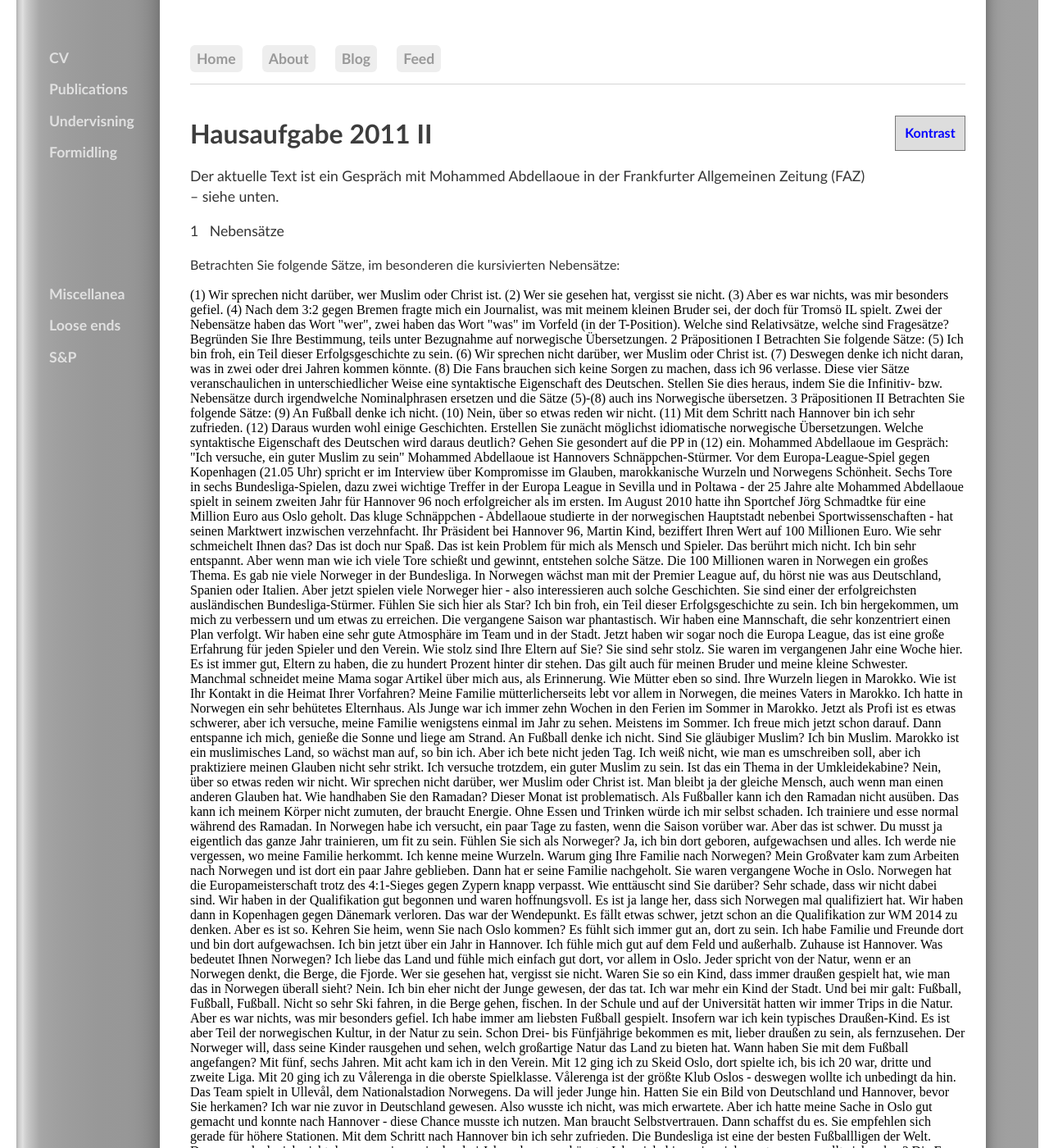
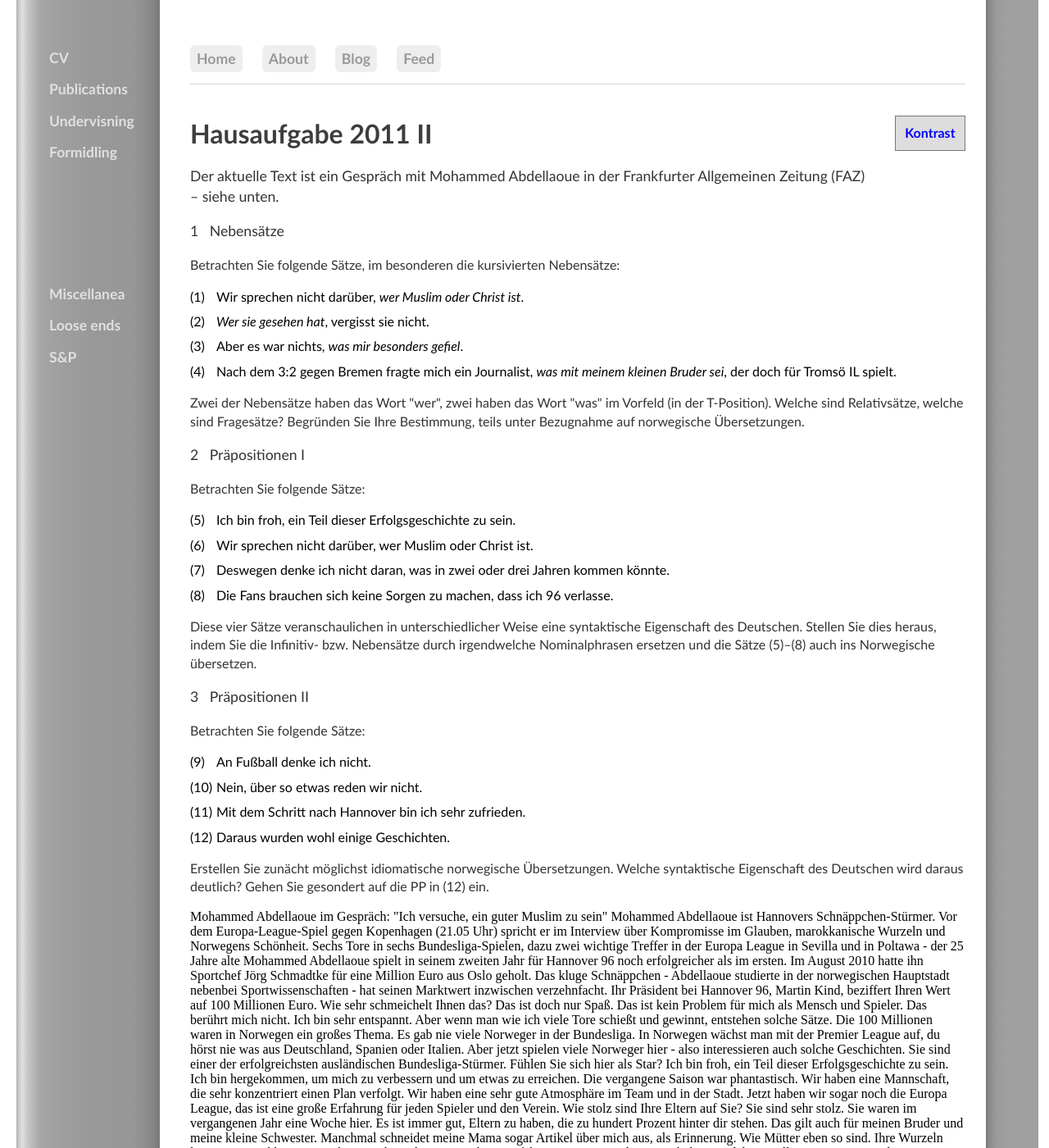
Before and after one commit to kjelljs/kjelljs.github.io, a Jekyll site: the page built from courses/kontrast/2011II.html, in a window 1280 px wide and 1400 px high. Shown: the whole window at 82% size. Built offline with Jekyll 4.4.1, drawn with Linux system fonts in a browser that asks for light colours; some of the changed text lies outside the part shown.

Commit message:
Update 2011II.html

```diff
--- a/courses/kontrast/2011II.html
+++ b/courses/kontrast/2011II.html
@@ -3,30 +3,52 @@ layout: post2
 title: "Hausaufgabe 2011 II"
 ---
 
+<style>
+  ol {
+  margin-left: 0;
+  padding-left: 0;
+}
+ol li {
+  display: block;
+  margin-bottom: .5em;
+  margin-left: 2em;
+}
+ol li::before {
+  display: inline-block;
+  content: "(" counter(item) ") ";
+  counter-increment: item;
+  width: 2em;
+  margin-left: -2em;
+}
+</style>
+
 <div class="ingress"><p>Der aktuelle Text ist ein Gespräch mit Mohammed Abdellaoue in der Frankfurter Allgemeinen Zeitung (FAZ) – siehe unten.</p>
 <p>1 &nbsp; Nebensätze</p></div><p>
 Betrachten Sie folgende Sätze, im besonderen die kursivierten Nebensätze:</p>
-(1)  Wir sprechen nicht darüber, wer Muslim oder Christ ist.
-(2)  Wer sie gesehen hat, vergisst sie nicht.
-(3)  Aber es war nichts, was mir besonders gefiel.
-(4)  Nach dem 3:2 gegen Bremen fragte mich ein Journalist, was mit meinem kleinen Bruder sei, der doch für Tromsö IL spielt.
-Zwei der Nebensätze haben das Wort "wer", zwei haben das Wort "was" im Vorfeld (in der T-Position). Welche sind Relativsätze, welche sind Fragesätze? Begründen Sie Ihre Bestimmung, teils unter Bezugnahme auf norwegische Übersetzungen.
+<ol style="counter-reset: item 0">
+ <li>Wir sprechen nicht darüber, <i>wer Muslim oder Christ ist</i>.</li>
+ <li><i>Wer sie gesehen hat</i>, vergisst sie nicht.</li>
+ <li>Aber es war nichts, <i>was mir besonders gefiel</i>.</li>
+ <li>Nach dem 3:2 gegen Bremen fragte mich ein Journalist, <i>was mit meinem kleinen Bruder sei</i>, der doch für Tromsö IL spielt.</li></ol>
+<p>Zwei der Nebensätze haben das Wort "wer", zwei haben das Wort "was" im Vorfeld (in der T-Position). Welche sind Relativsätze, welche sind Fragesätze? Begründen Sie Ihre Bestimmung, teils unter Bezugnahme auf norwegische Übersetzungen.</p>
 
-2   Präpositionen I
-Betrachten Sie folgende Sätze:
-(5)  Ich bin froh, ein Teil dieser Erfolgsgeschichte zu sein.
-(6)  Wir sprechen nicht darüber, wer Muslim oder Christ ist.
-(7)  Deswegen denke ich nicht daran, was in zwei oder drei Jahren kommen könnte.
-(8)  Die Fans brauchen sich keine Sorgen zu machen, dass ich 96 verlasse.
-Diese vier Sätze veranschaulichen in unterschiedlicher Weise eine syntaktische Eigenschaft des Deutschen. Stellen Sie dies heraus, indem Sie die Infinitiv- bzw. Nebensätze durch irgendwelche Nominalphrasen ersetzen und die Sätze (5)-(8) auch ins Norwegische übersetzen.
+<div class="ingress"><p>2 &nbsp; Präpositionen I</p></div>
+<p>Betrachten Sie folgende Sätze:</p>
+<ol style="counter-reset: item 4">
+ <li>Ich bin froh, ein Teil dieser Erfolgsgeschichte zu sein.</li>
+ <li>Wir sprechen nicht darüber, wer Muslim oder Christ ist.</li>
+<li>Deswegen denke ich nicht daran, was in zwei oder drei Jahren kommen könnte.</li>
+<li>Die Fans brauchen sich keine Sorgen zu machen, dass ich 96 verlasse.</li></ol><p>
+Diese vier Sätze veranschaulichen in unterschiedlicher Weise eine syntaktische Eigenschaft des Deutschen. Stellen Sie dies heraus, indem Sie die Infinitiv- bzw. Nebensätze durch irgendwelche Nominalphrasen ersetzen und die Sätze (5)–(8) auch ins Norwegische übersetzen.</p>
 
-3   Präpositionen II
-Betrachten Sie folgende Sätze:
-(9)   An Fußball denke ich nicht.
-(10)  Nein, über so etwas reden wir nicht.
-(11)  Mit dem Schritt nach Hannover bin ich sehr zufrieden.
-(12)  Daraus wurden wohl einige Geschichten.
-Erstellen Sie zunächt möglichst idiomatische norwegische Übersetzungen. Welche syntaktische Eigenschaft des Deutschen wird daraus deutlich? Gehen Sie gesondert auf die PP in (12) ein.
+<div class="ingress"><p>3 &nbsp; Präpositionen II</p></div>
+<p>Betrachten Sie folgende Sätze:</p>
+<ol style="counter-reset: item 8">
+ <li>An Fußball denke ich nicht.</li>
+ <li>Nein, über so etwas reden wir nicht.</li>
+ <li>Mit dem Schritt nach Hannover bin ich sehr zufrieden.</li>
+ <li>Daraus wurden wohl einige Geschichten.</li></ol>
+<p>Erstellen Sie zunächt möglichst idiomatische norwegische Übersetzungen. Welche syntaktische Eigenschaft des Deutschen wird daraus deutlich? Gehen Sie gesondert auf die PP in (12) ein.</p>
 
 
 Mohammed Abdellaoue im Gespräch: "Ich versuche, ein guter Muslim zu sein"
```
